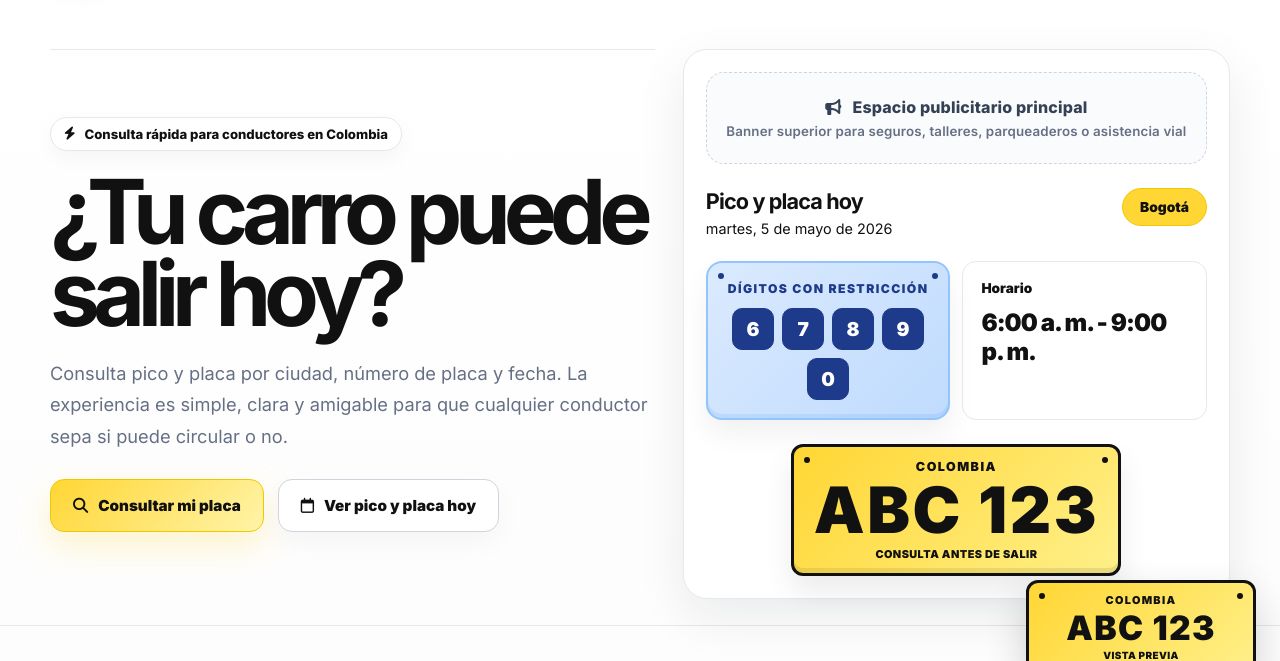
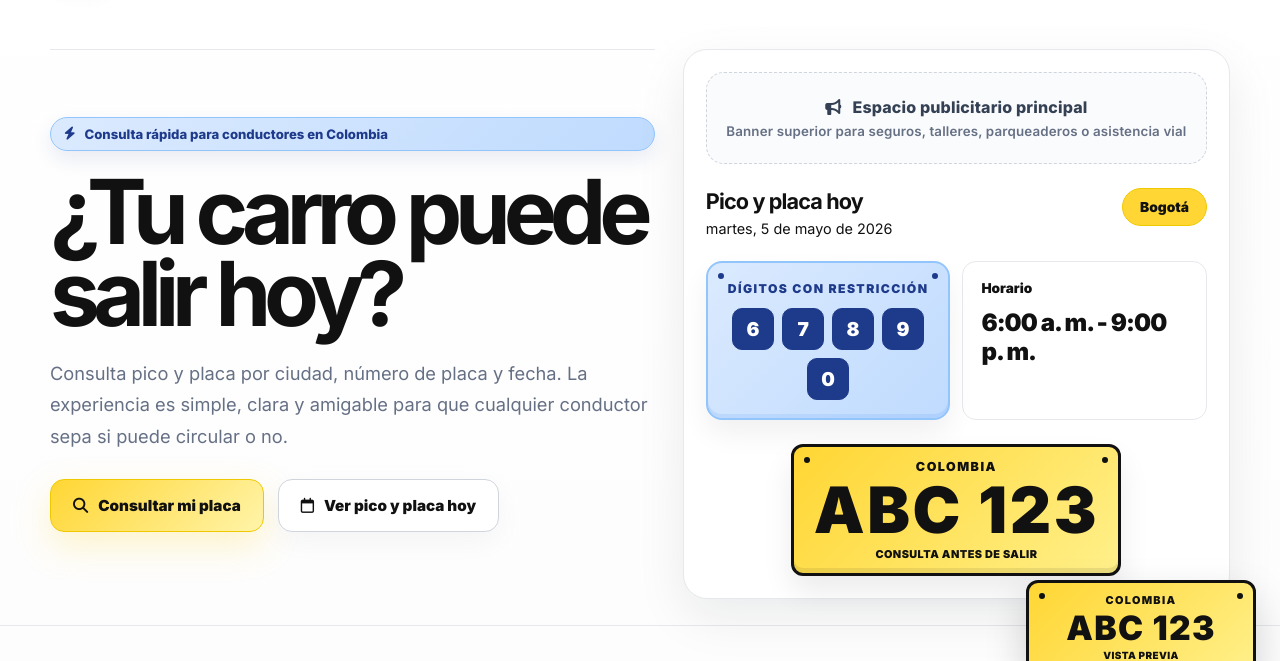
Before and after one commit to converzax-coder/pico-y-placa-colombia, a plain HTML site: page index.html in a window 1280 px wide. Shown: the part 102-763 px from the top of the page. Drawn offline with Linux system fonts and the light colour scheme.

Commit message:
Update index.html

```diff
--- a/index.html
+++ b/index.html
@@ -124,18 +124,17 @@
 
     .eyebrow {
   display: inline-flex;
-      width: fit-content;
   align-items: center;
   gap: 9px;
-      color: #111;
-      background: #ffffff;
-      border: 1px solid var(--line);
+  color: #1e3a8a;
+  background: linear-gradient(135deg, #dbeafe, #bfdbfe);
+  border: 1px solid #93c5fd;
   padding: 8px 13px;
   border-radius: 999px;
   font-weight: 800;
   font-size: .82rem;
   margin-bottom: 20px;
-      box-shadow: 0 8px 20px rgba(16,24,40,.04);
+  box-shadow: 0 8px 20px rgba(30, 58, 138, .10);
 }
 
     h1 {
```
Lines whose indentation alone changed are shown as unchanged.
